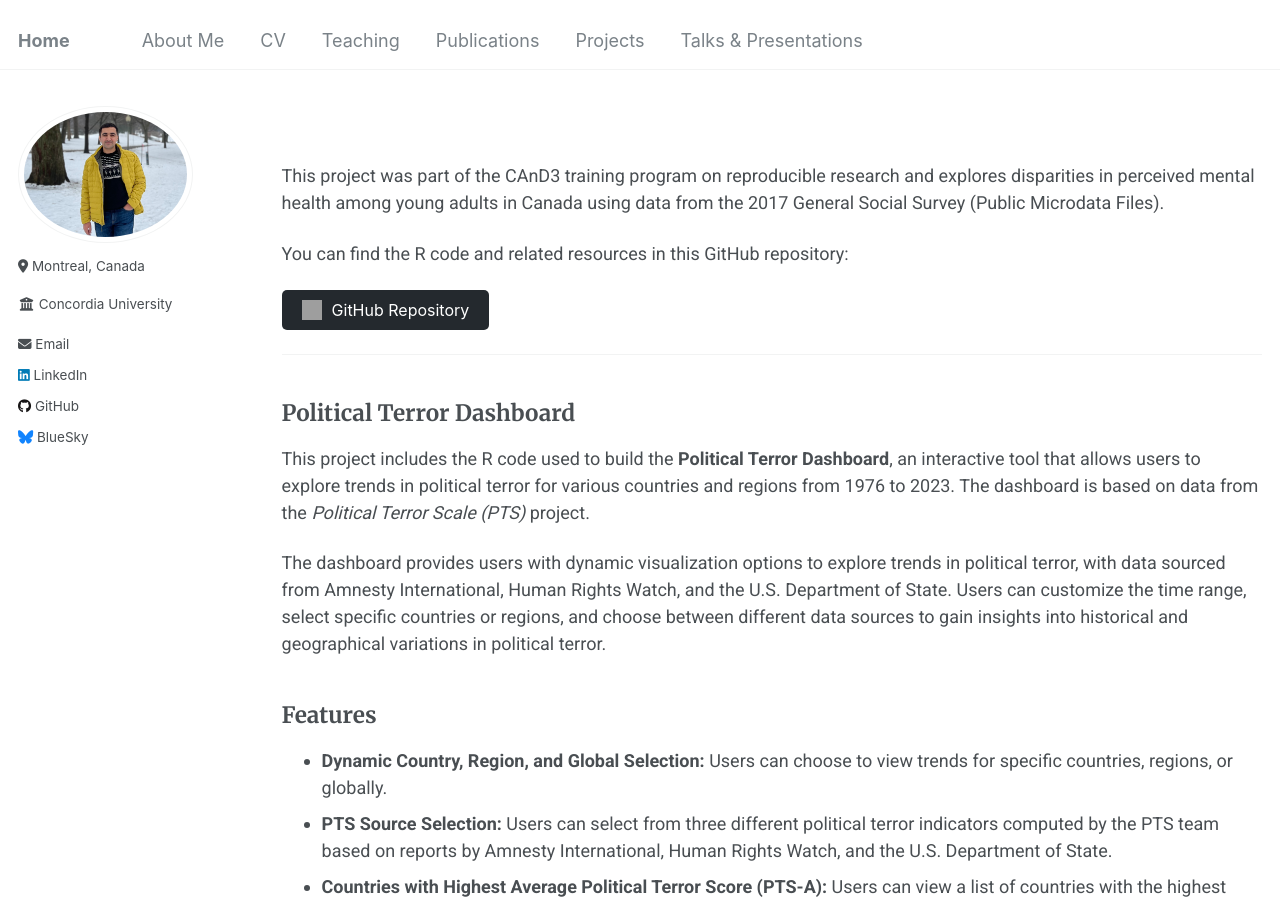
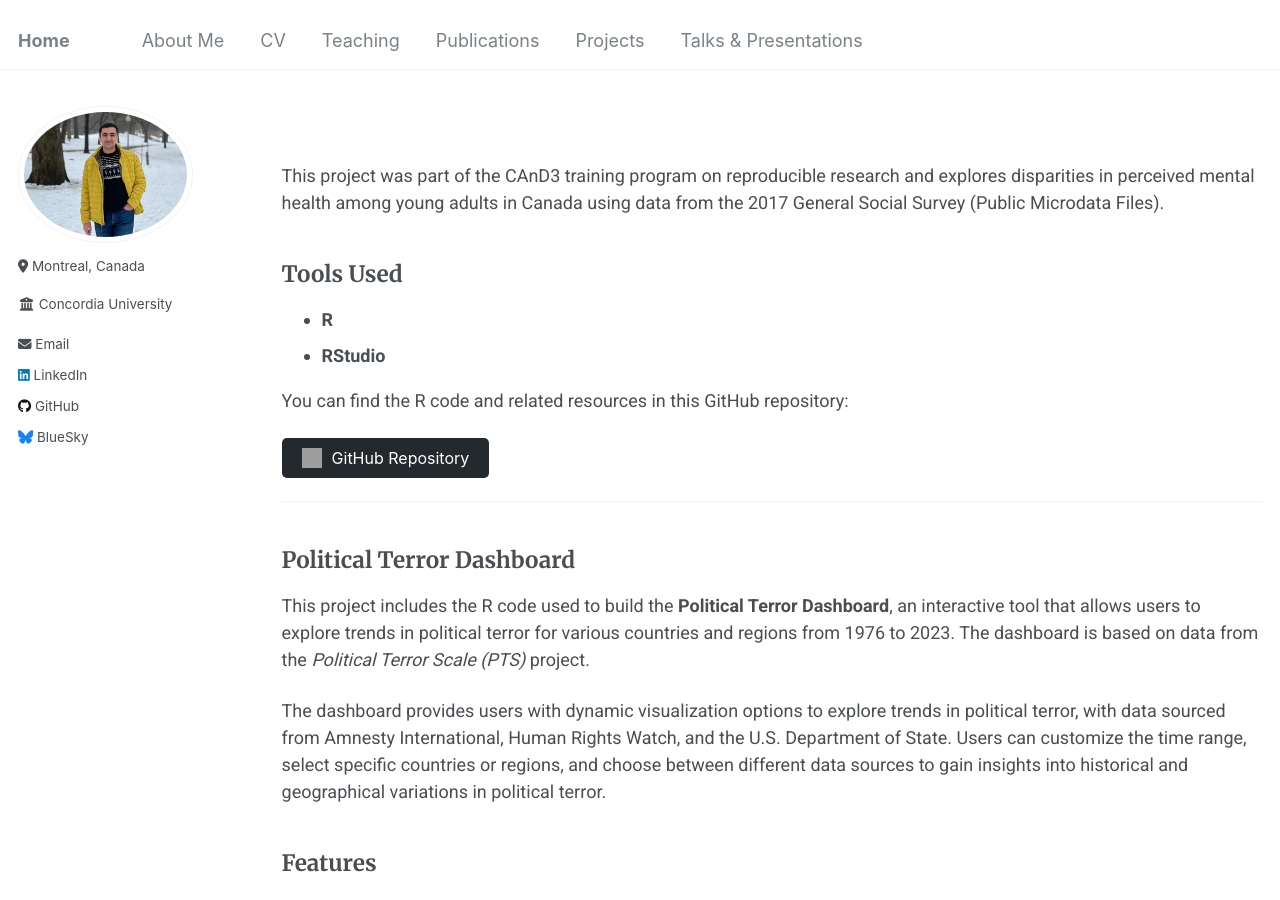
Before and after one commit to Mohsnmonji/mohsnmonji.github.io, a Jekyll site: the page built from _pages/portfolio.html, in a window 1280 px wide and 900 px high, scrolled down 613 px. Built offline with Jekyll 4.4.1, drawn with Linux system fonts in a browser that asks for light colours; grey boxes are pictures that could not be loaded.

Commit message:
Update cand3-reproducible-research.html

```diff
--- a/_portfolio/cand3-reproducible-research.html
+++ b/_portfolio/cand3-reproducible-research.html
@@ -9,6 +9,12 @@ permalink: /portfolio/cand3-reproducible-research/
 
 <p>This project was part of the CAnD3 training program on reproducible research and explores disparities in perceived mental health among young adults in Canada using data from the 2017 General Social Survey (Public Microdata Files).</p>
 
+<h2>Tools Used</h2>
+<ul>
+  <li><strong>R</strong></li>
+  <li><strong>RStudio</strong></li>
+</ul>
+
 <p>You can find the R code and related resources in this GitHub repository:</p>
 
 <a href="https://github.com/Mohsnmonji/Disparaties-in-Young-Adults-Mental-Health-in-Canada.git" target="_blank" style="text-decoration:none;">
```
